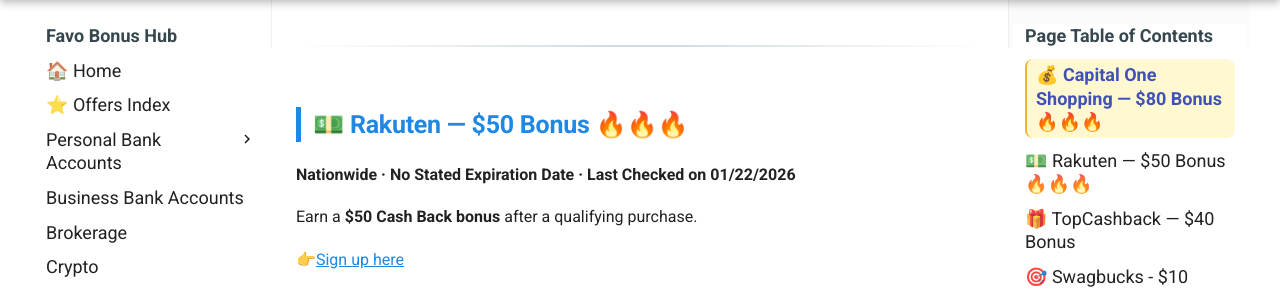
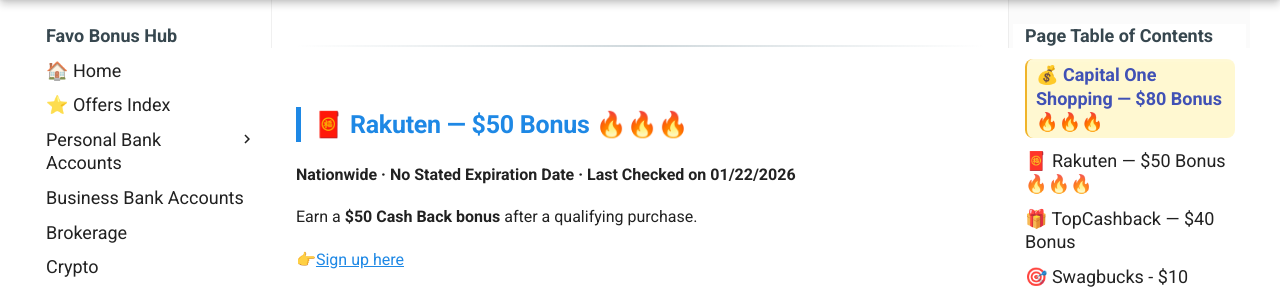
Before and after one commit to whispersofzephyr/favolinkhub-site, an MkDocs documentation site: the page built from docs/shopping-portals.md, in a window 1280 px wide and 900 px high, scrolled down 852 px. Shown: the part 150-442 px from the top of the window. Built offline with MkDocs 1.6.1 and Material for MkDocs 9.7.7, drawn with Linux system fonts in a browser that asks for light colours.

```diff
--- a/docs/shopping-portals.md
+++ b/docs/shopping-portals.md
@@ -29,7 +29,7 @@ Issued within **30 days after the 90-day period** completes.
 ---
 
 <a id="sp-rakuten"></a>
-## 💵 Rakuten — $50 Bonus 🔥🔥🔥
+## 🧧 Rakuten — $50 Bonus 🔥🔥🔥
 **Nationwide · No Stated Expiration Date · Last Checked on 01/22/2026**
 
 Earn a **$50 Cash Back bonus** after a qualifying purchase.
```
